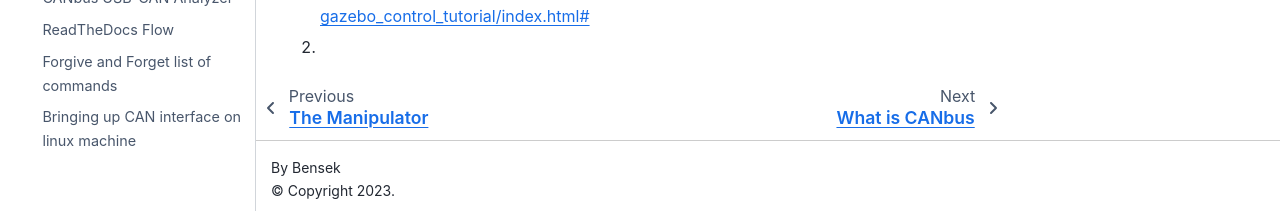
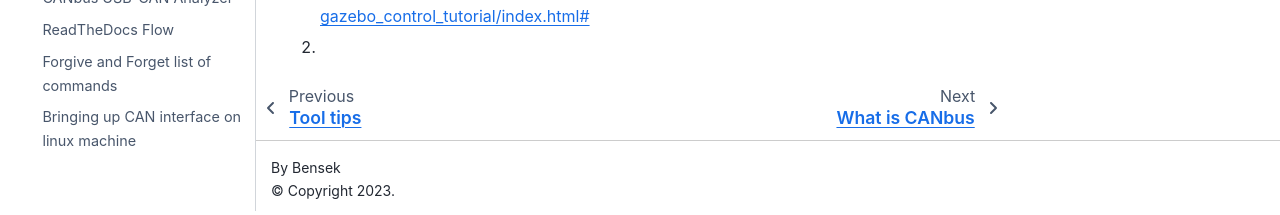
Before and after one commit to flippybit/bery-bot, a Jupyter Book: the page built from docs/guides/configuration-guides.md, in a window 1280 px wide. Shown: the part 689-904 px from the top of the page. Built offline with Jupyter Book 1.0.4 settings and Sphinx 7.4.7 and the Sphinx Book theme 1.1.4, drawn with Linux system fonts in a browser that asks for light colours; pages that are not in the unit, such as notebooks, are missing from menus.

Commit message:
fixed TOC names

```diff
--- a/docs/_toc.yml
+++ b/docs/_toc.yml
@@ -37,7 +37,7 @@ parts: # a list of chapters, usefull if you want to group chapters
     sections:
       - file: hardware/mobile-base
       - file: hardware/manipulator
-      - file: hardware/tooltips
+      - file: hardware/tool-tips
 
 - caption: GUIDES
   chapters:
```
